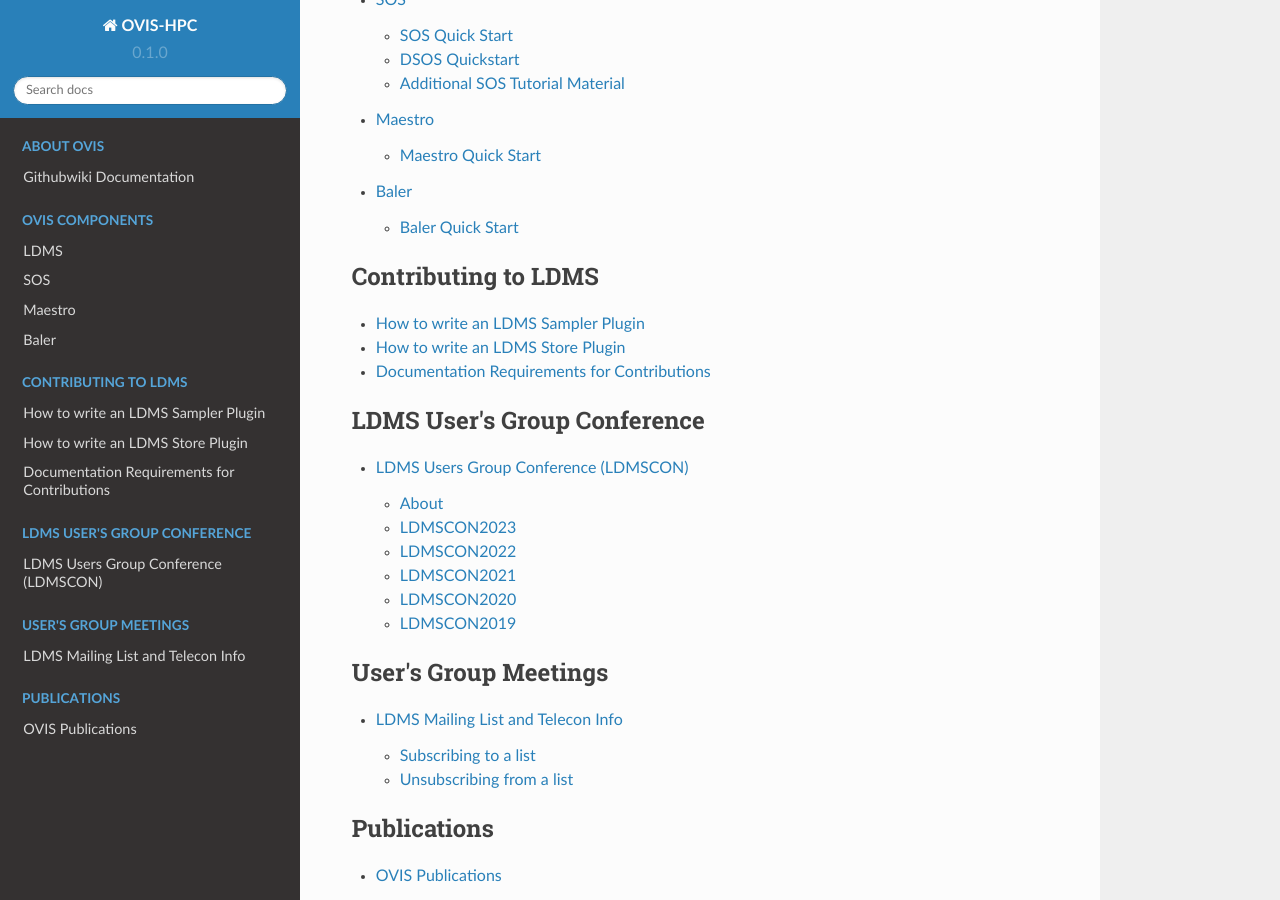
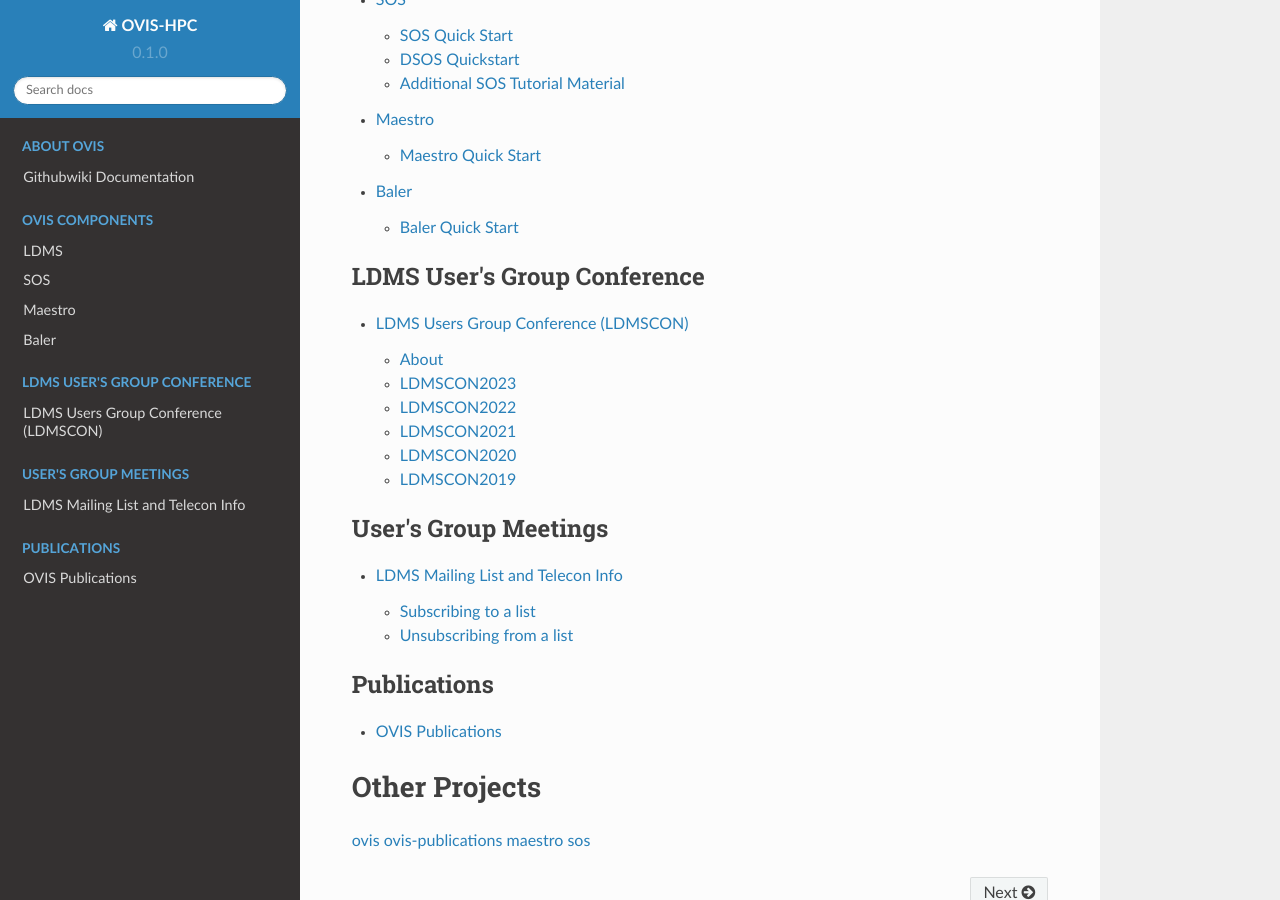
Before and after one commit to ovis-hpc/readthedocs, a Sphinx documentation site: the page built from docs/source/index.rst, in a window 1280 px wide and 900 px high, scrolled down 948 px. Built offline with Sphinx 7.4.7 and the Read the Docs theme 2.0.0, drawn with Linux system fonts in a browser that asks for light colours; pages that are not in the unit, such as notebooks, are missing from menus.

Commit message:
Removing contribution from top level

```diff
--- a/docs/source/index.rst
+++ b/docs/source/index.rst
@@ -40,14 +40,6 @@
 
 .. toctree::
    :maxdepth: 2
-   :caption: Contributing to LDMS
-
-   samplerwrite
-   storewrite
-   docreqs
-
-.. toctree::
-   :maxdepth: 2
    :caption: LDMS User's Group Conference
 
    ldmscon
```
